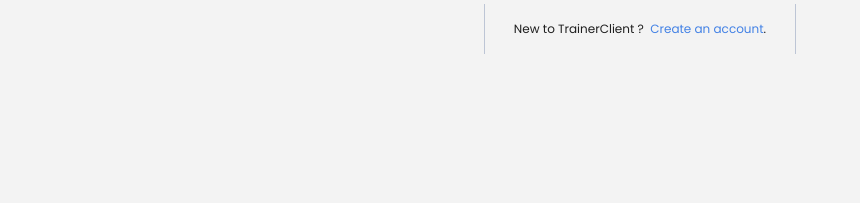
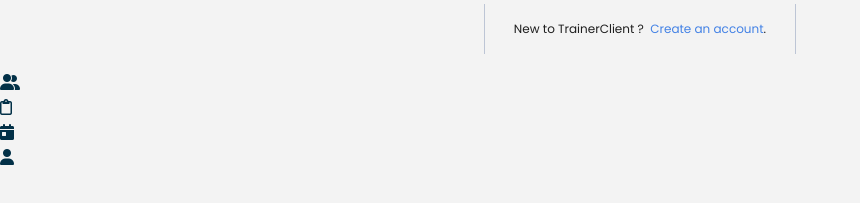
Before and after one commit to l0fl0/trainer-client, a React (Create React App) app in the folder client/: page /login in a window 1280 px wide. Shown: the part 409-612 px from the top of the page, without its empty margins (0-860 px from the left). Built offline with nearby package versions, Linux system fonts and the light colour scheme; no server answers.

Commit message:
adding file structure and navigation

```diff
--- a/client/src/App.jsx
+++ b/client/src/App.jsx
@@ -3,19 +3,23 @@ import LoginPage from "./pages/Login/Login";
 import { BrowserRouter, Switch, Route } from "react-router-dom";
 import Profile from "./pages/Profile/Profile";
 import PrivateRoute from "./components/PrivateRoute";
-import AuthButton from "./components/AuthButton";
+import Signup from "./pages/Signup/Signup";
+import TopNav from "./components/TopNav/TopNav";
+import BottomNav from "./components/BottomNav/BottomNav";
 export const API_URL = "http://localhost:8080";
 
 function App() {
 	return (
 		<BrowserRouter>
-			<AuthButton />
+			<TopNav />
 			<div className="parent">
 				<Switch>
 					<Route path="/login" component={LoginPage} />
+					<Route path="/signup" component={Signup} />
 					<PrivateRoute path="/profile" component={Profile} />
 				</Switch>
 			</div>
+			<BottomNav />
 		</BrowserRouter>
 	);
 }
--- a/client/src/components/AuthButton.jsx
+++ b/client/src/components/AuthButton.jsx
@@ -40,7 +40,9 @@ export default class AuthButton extends Component {
 		return (
 			isAuthenticated && (
 				<div>
-					<img height="25" src={user.image} alt={user.displayName} />
+					<div height="25">
+						<img src={user.image} alt={user.displayName} />
+					</div>
 					<Buttons text="Sign out" onClick={this.signOut} />
 				</div>
 			)
--- /dev/null
+++ b/client/src/components/BottomNav/BottomNav.jsx
@@ -0,0 +1,19 @@
+import "./BottomNav.scss";
+export default function BottomNav() {
+	return (
+		<nav className="nav">
+			<div className="nav__item">
+				<i className="fas fa-user-friends"></i>
+			</div>
+			<div className="nav__item">
+				<i className="far fa-clipboard"></i>
+			</div>
+			<div className="nav__item">
+				<i className="fas fa-calendar-day"></i>
+			</div>
+			<div className="nav__item">
+				<i className="fas fa-user"></i>
+			</div>
+		</nav>
+	);
+}
--- /dev/null
+++ b/client/src/components/BottomNav/BottomNav.scss
@@ -0,0 +1,7 @@
+@use "../../sass/partials/variables" as *;
+@use "../../sass/partials/mixins" as *;
+.nav {
+	&__item {
+		color: $dark-blue;
+	}
+}
--- /dev/null
+++ b/client/src/components/TopNav/TopNav.jsx
@@ -0,0 +1,10 @@
+import "./TopNav.scss";
+import AuthButton from "../AuthButton";
+
+export default function TopNav() {
+	return (
+		<nav>
+			<AuthButton />
+		</nav>
+	);
+}
--- a/client/src/pages/Login/Login.jsx
+++ b/client/src/pages/Login/Login.jsx
@@ -14,7 +14,7 @@ export default function LoginPage(props) {
 	};
 
 	return (
-		<div className="login">
+		<main className="login">
 			<header className="login__heading">
 				<img src={tcLogo} alt="trainer client logo" className="login__logo" />
 				<h1 className="login__title">Sign in to TrainerClient</h1>
@@ -53,6 +53,6 @@ export default function LoginPage(props) {
 				</Link>
 				.
 			</footer>
-		</div>
+		</main>
 	);
 }
--- /dev/null
+++ b/client/src/pages/Signup/Signup.jsx
@@ -0,0 +1,6 @@
+import React from "react";
+import { Link } from "react-router-dom";
+
+export default function Signup() {
+	return <Link to="/login">Log in</Link>;
+}
```
Also changed, not shown: client/src/components/TopNav/TopNav.scss (added), client/src/pages/Signup/Signup.scss (added).
